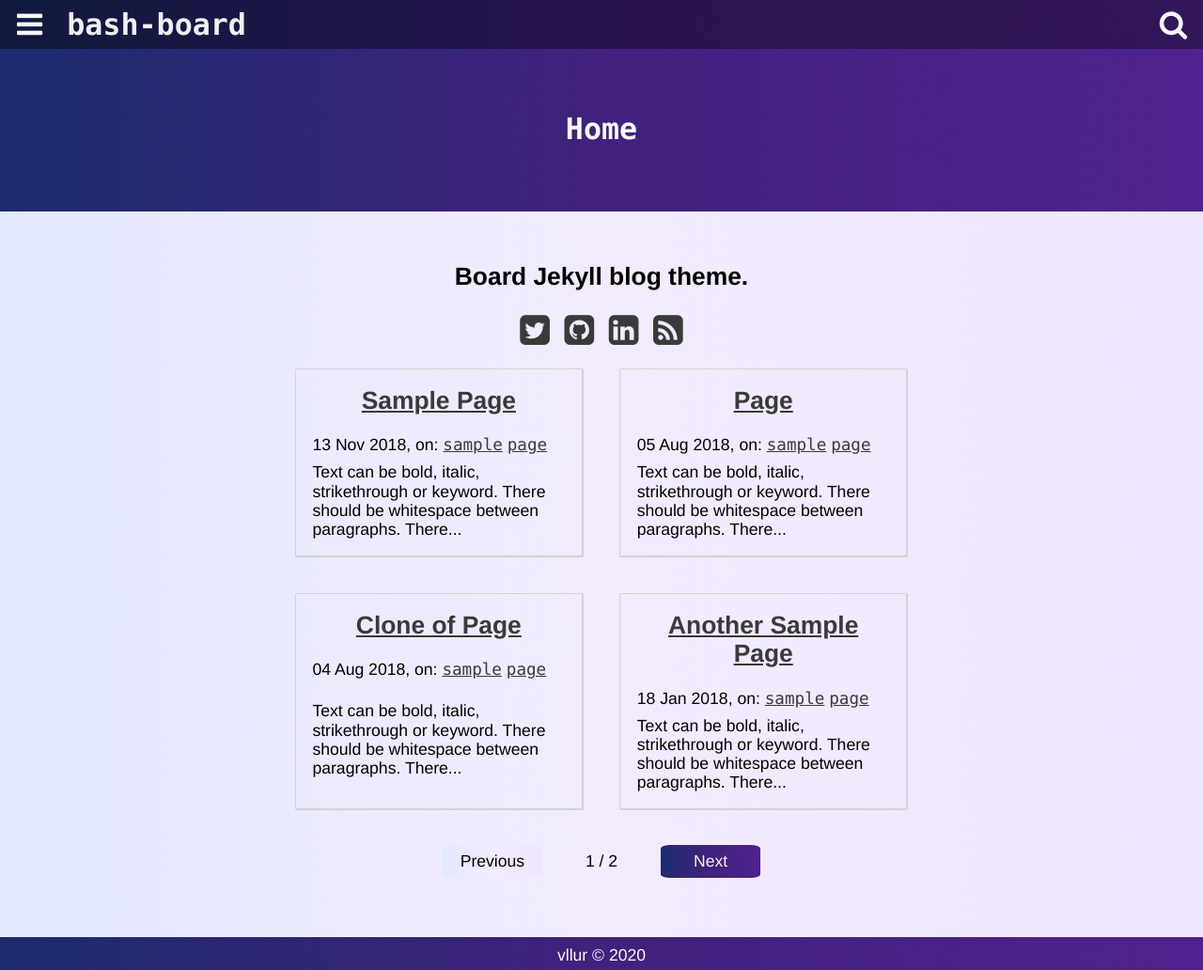
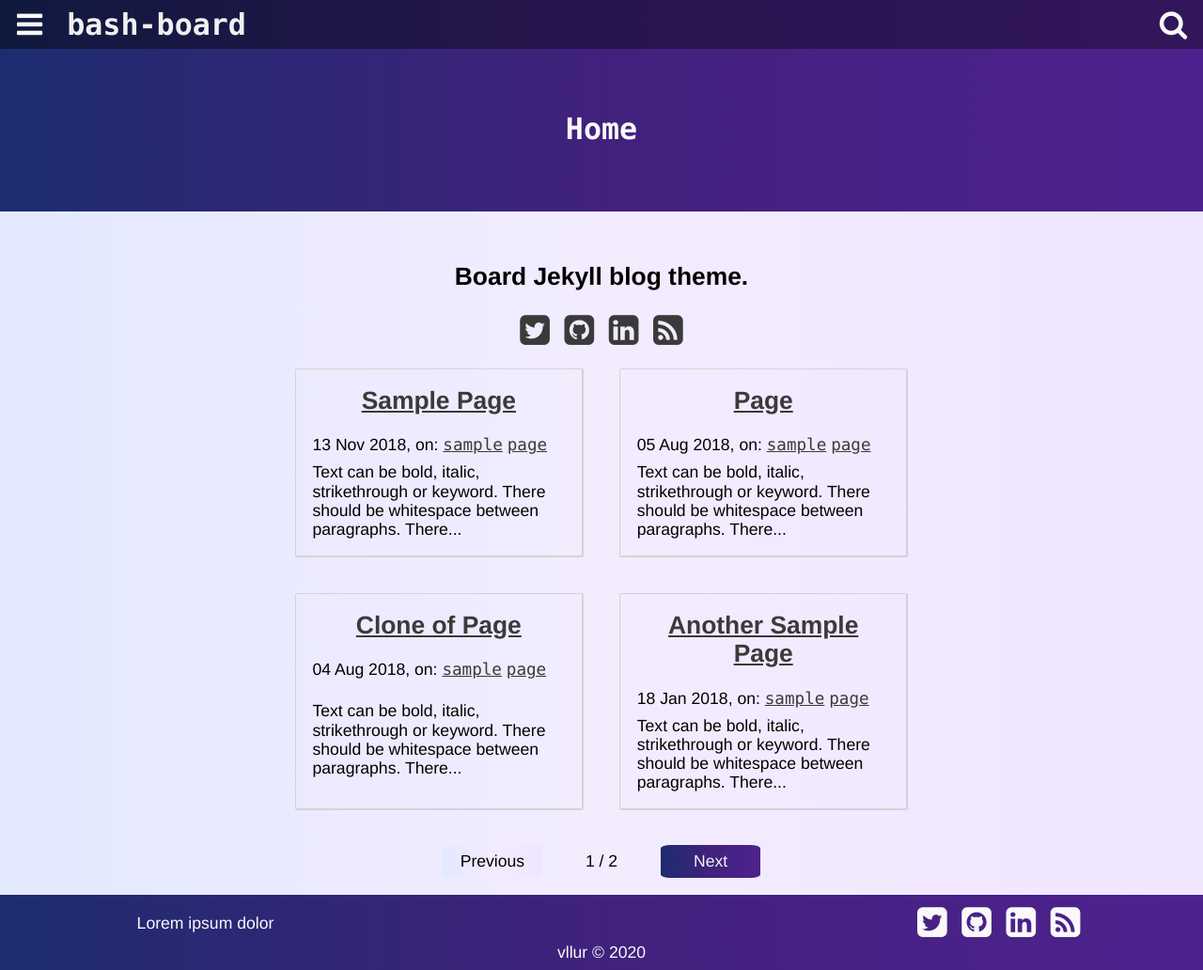
Before and after one commit to vllur/bash-board, a Jekyll site: the page built from index.html, in a window 1280 px wide and 1032 px high. Shown: the whole window at 94% size. Built offline with Jekyll 4.4.1, drawn with Linux system fonts in a browser that asks for light colours; the list of posts is cut into pages by our own code.

Commit message:
Changed default font size; improved footer

```diff
--- a/_config.yml
+++ b/_config.yml
@@ -44,3 +44,5 @@ plugins:
 owner: "vllur"
 lang: "en_GB"
 iso-lang: "en"
+
+footer: "Lorem ipsum dolor"
--- a/_includes/footer.html
+++ b/_includes/footer.html
@@ -1,7 +1,13 @@
 <footer>
-    <a href="{{ "/" | prepend, site.baseurl}}">
-        {{ site.owner }} &copy;
-        {% capture currentyear %}{{ 'now' | date: "%Y" }}{% endcapture %}
-        {{ currentyear }}
-    </a>
+  <div>
+    <p>
+      {{ site.footer }}
+    </p>
+    {% include socials.html %}
+  </div>
+  <a href="{{ "/" | prepend, site.baseurl}}">
+    {{ site.owner }} &copy;
+    {% capture currentyear %}{{ 'now' | date: "%Y" }}{% endcapture %}
+    {{ currentyear }}
+  </a>
 </footer>
--- a/_sass/base.scss
+++ b/_sass/base.scss
@@ -10,6 +10,7 @@ body{
 }
 
 main{
+	font-size: 1.1rem;
 	display: -webkit-box;
 	display: -ms-flexbox;
 	display: flex;
--- a/_sass/footer.scss
+++ b/_sass/footer.scss
@@ -1,17 +1,35 @@
 footer{
-	color: $footer;
-	background: $footer-bg;
+  margin: auto auto 0 auto;
+  padding: 0.5em 10vw;
+  flex-shrink: 0;
+  width: calc(100% - 20vw);
+  color: $footer;
+  background: $footer-bg;
 	font-family: $footer-font-family;
-	margin: 1em auto 0 auto;
-	padding-top: 0.5em;
-	padding-bottom: 0.5em;
-	-ms-flex-negative: 0;
-	    flex-shrink: 0;
-	width: 100%;
-	height: 1em;
 }
 
 footer a{
-	color: $footer-link;
-	text-decoration: none;
+  color: $footer-link;
+  text-decoration: none;
 }
+
+footer a:visited{
+  color: $footer-link;
+}
+
+footer a:hover{
+  text-decoration: underline;
+}
+
+footer > div{
+  display: flex;
+  justify-content: space-between;
+}
+
+footer p{
+  display: flex;
+  align-items: center;
+  max-width: 33%;
+  margin: 0;
+  padding-left: 1em;
+}
```
